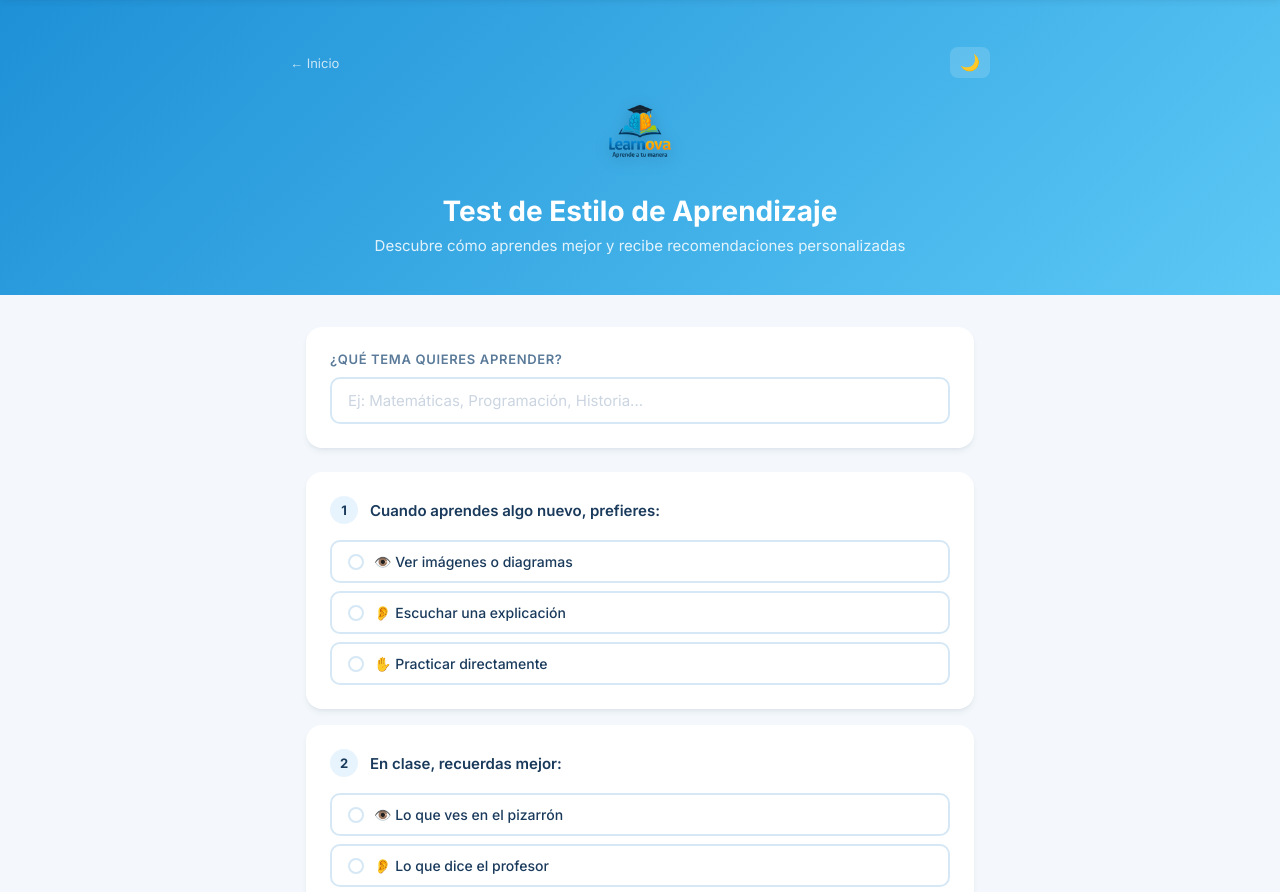
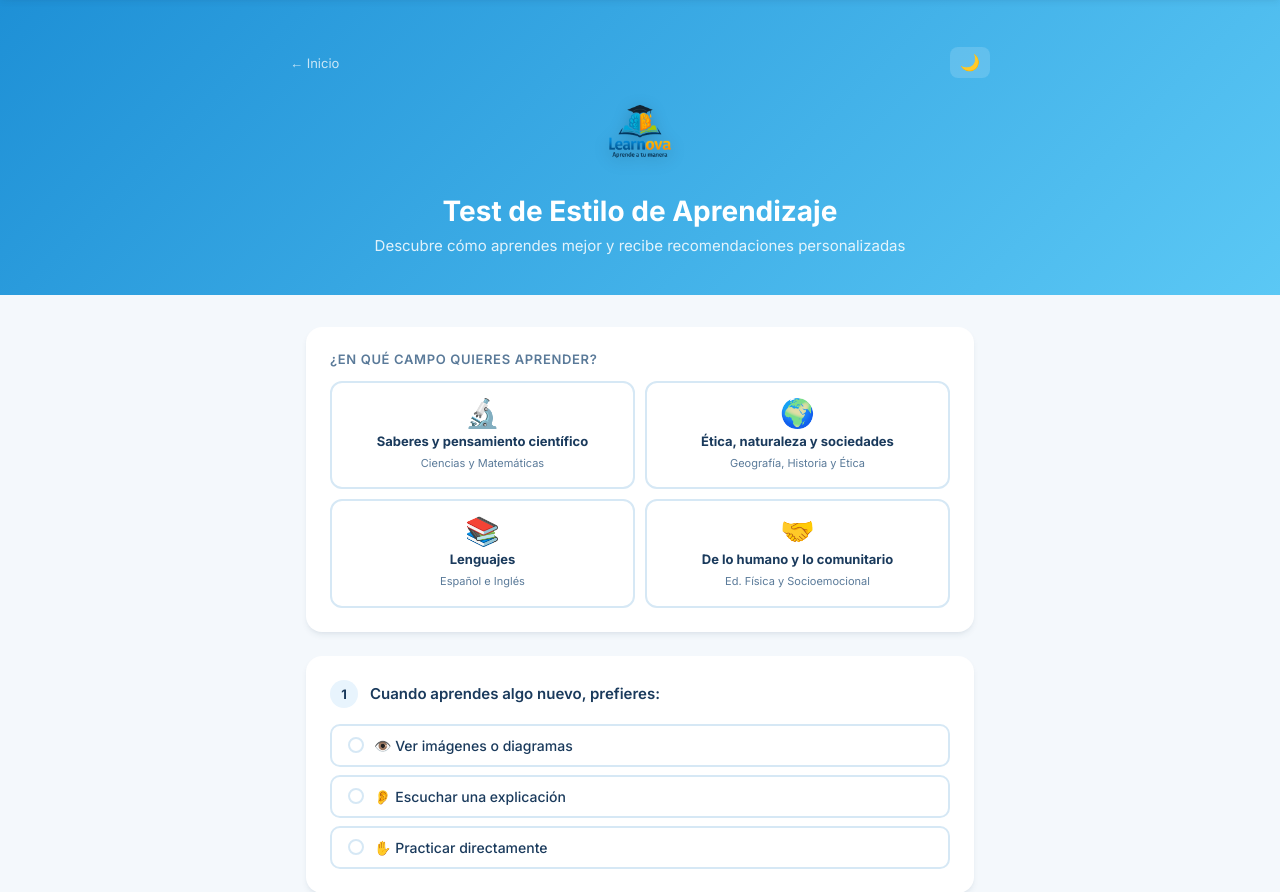
Before and after one commit to Camila23219/Learnova, a Flask app: page /encuesta in a window 1280 px wide. Shown: the part 42-934 px from the top of the page. Run offline with Flask 3, Linux system fonts and the light colour scheme; some libraries are stand-ins or nearby versions.

Commit message:
Selector de campos formativos NEM y planes personalizados por estilo
- Reemplaza input libre de tema por 4 tarjetas visuales (campos NEM)
- Planes de estudio específicos por campo + estilo de aprendizaje
- URLs de recursos adaptadas a cada campo formativo

Co-Authored-By: Claude Sonnet 4.6 <noreply@anthropic.com>

```diff
--- a/app.py
+++ b/app.py
@@ -61,6 +61,93 @@ def landing():
 def encuesta():
     return render_template('encuesta.html')
 
+PLANES = {
+    "Saberes y pensamiento científico": {
+        "visual": [
+            "Ver un video explicativo de matemáticas o ciencias en YouTube",
+            "Crear un mapa mental con fórmulas y conceptos clave",
+            "Buscar infografías o diagramas científicos del tema",
+            "Subrayar y colorear tus apuntes por categorías o pasos",
+        ],
+        "auditivo": [
+            "Escuchar una explicación de ciencias o matemáticas en YouTube",
+            "Leer en voz alta fórmulas, definiciones y procedimientos",
+            "Buscar un podcast o video explicativo del tema científico",
+            "Explicarle el concepto a alguien más con tus propias palabras",
+        ],
+        "kinestesico": [
+            "Resolver ejercicios y problemas de matemáticas o ciencias",
+            "Hacer un experimento o simulación del tema estudiado",
+            "Crear un proyecto pequeño aplicando el concepto aprendido",
+            "Buscar actividades interactivas de ciencias en Khan Academy",
+        ],
+        "busqueda": "matematicas+ciencias+explicacion",
+    },
+    "Ética, naturaleza y sociedades": {
+        "visual": [
+            "Ver documentales o videos sobre historia, geografía o ética",
+            "Crear una línea de tiempo visual con fechas y eventos clave",
+            "Buscar mapas, infografías históricas o diagramas geográficos",
+            "Subrayar tus apuntes por periodos históricos o regiones",
+        ],
+        "auditivo": [
+            "Escuchar documentales o audios sobre historia y geografía",
+            "Leer en voz alta tus apuntes de ética o eventos históricos",
+            "Buscar podcasts sobre temas sociales, culturales o ambientales",
+            "Explicar eventos históricos o dilemas éticos a alguien más",
+        ],
+        "kinestesico": [
+            "Participar en un debate o discusión sobre un tema ético o histórico",
+            "Hacer una línea de tiempo física o maqueta geográfica",
+            "Crear un proyecto sobre un tema social, ambiental o histórico",
+            "Investigar un lugar histórico o natural cercano a tu comunidad",
+        ],
+        "busqueda": "historia+geografia+etica+sociedad",
+    },
+    "Lenguajes": {
+        "visual": [
+            "Ver series, películas o videos en español o inglés con subtítulos",
+            "Crear fichas de vocabulario nuevo con imágenes y ejemplos",
+            "Buscar infografías de gramática, ortografía o estructura textual",
+            "Subrayar textos y marcar reglas gramaticales con colores",
+        ],
+        "auditivo": [
+            "Escuchar música, podcasts o radio en el idioma que estudias",
+            "Leer textos en voz alta para practicar pronunciación y ritmo",
+            "Buscar audiolibros o lecturas guiadas en español o inglés",
+            "Explicar en voz alta reglas gramaticales que acabas de aprender",
+        ],
+        "kinestesico": [
+            "Practicar conversaciones en español o inglés con alguien",
+            "Escribir un diario, carta o historia en el idioma que estudias",
+            "Participar en una exposición oral, debate o lectura dramatizada",
+            "Buscar juegos de palabras o apps interactivas de idiomas",
+        ],
+        "busqueda": "español+ingles+lenguaje+aprendizaje",
+    },
+    "De lo humano y lo comunitario": {
+        "visual": [
+            "Ver videos de técnicas deportivas, rutinas o bienestar emocional",
+            "Crear un diagrama visual de rutinas y hábitos saludables",
+            "Buscar infografías de salud física, emocional o convivencia",
+            "Hacer un mapa visual de tus metas personales y valores",
+        ],
+        "auditivo": [
+            "Escuchar podcasts sobre bienestar emocional, salud o deporte",
+            "Leer en voz alta textos sobre convivencia, valores o cuidado personal",
+            "Buscar meditaciones guiadas o audios de relajación y motivación",
+            "Compartir en voz alta tus reflexiones sobre el tema con alguien",
+        ],
+        "kinestesico": [
+            "Practicar las actividades físicas o deportes del tema estudiado",
+            "Llevar un diario emocional con reflexiones del día a día",
+            "Participar en actividades comunitarias o proyectos sociales",
+            "Diseñar tu propia rutina de ejercicio o bienestar semanal",
+        ],
+        "busqueda": "educacion+fisica+socioemocional+bienestar",
+    },
+}
+
 @app.route('/resultado', methods=['POST'])
 def resultado():
     visual = 0
@@ -68,7 +155,6 @@ def resultado():
     kinestesico = 0
 
     tema = request.form['tema']
-    tema_url = tema.replace(' ', '+')
     respuestas = []
 
     for i in range(1, 13):
@@ -93,75 +179,65 @@ def resultado():
     except Exception as e:
         print(f"[DB] Error al guardar: {e}")
 
+    datos_tema = PLANES.get(tema, PLANES["Saberes y pensamiento científico"])
+    busqueda = datos_tema["busqueda"]
+
     if visual > auditivo and visual > kinestesico:
         estilo = "Visual"
         icono = "👁️"
+        clave_estilo = "visual"
         metodos = [
             ("🗺️", "Mapas mentales", "Organiza ideas visualmente"),
             ("🎬", "Videos educativos", "Aprende viendo explicaciones"),
             ("📊", "Diagramas e infografías", "Convierte info en imágenes"),
             ("🖊️", "Subrayar con colores", "Destaca lo más importante"),
         ]
-        plan = [
-            f"Ver un video introductorio sobre {tema} en YouTube",
-            "Crear un mapa mental con los conceptos principales",
-            f"Buscar infografías o diagramas que resuman {tema}",
-            "Subrayar y colorear tus apuntes por categorías",
-        ]
         recursos = [
             {"icono": "▶️", "nombre": "YouTube", "desc": "Videos visuales", "color": "#FF0000",
-             "url": f"https://www.youtube.com/results?search_query={tema_url}+explicacion+visual"},
+             "url": f"https://www.youtube.com/results?search_query={busqueda}+visual"},
             {"icono": "📚", "nombre": "Khan Academy", "desc": "Lecciones con diagramas", "color": "#14BF96",
-             "url": f"https://www.khanacademy.org/search?page_search_query={tema_url}"},
+             "url": f"https://www.khanacademy.org/search?page_search_query={busqueda}"},
             {"icono": "📖", "nombre": "Wikipedia", "desc": "Referencia con imágenes", "color": "#3366CC",
-             "url": f"https://es.wikipedia.org/w/index.php?search={tema_url}"},
+             "url": f"https://es.wikipedia.org/w/index.php?search={busqueda}"},
         ]
     elif auditivo > visual and auditivo > kinestesico:
         estilo = "Auditivo"
         icono = "👂"
+        clave_estilo = "auditivo"
         metodos = [
             ("🎙️", "Podcasts y audios", "Escucha contenido educativo"),
             ("📢", "Leer en voz alta", "Activa tu memoria auditiva"),
             ("👥", "Explicar a otros", "Enseña y aprenderás más"),
             ("🎤", "Grabar tu voz", "Repasa escuchándote a ti mismo"),
         ]
-        plan = [
-            f"Escuchar una explicación en YouTube sobre {tema}",
-            "Leer el tema en voz alta o grabarte explicándolo",
-            f"Buscar un podcast o audio educativo sobre {tema}",
-            "Explicarle el tema a alguien más con tus propias palabras",
-        ]
         recursos = [
             {"icono": "▶️", "nombre": "YouTube", "desc": "Explicaciones en audio/video", "color": "#FF0000",
-             "url": f"https://www.youtube.com/results?search_query={tema_url}+explicacion"},
+             "url": f"https://www.youtube.com/results?search_query={busqueda}+explicacion"},
             {"icono": "📚", "nombre": "Khan Academy", "desc": "Lecciones paso a paso", "color": "#14BF96",
-             "url": f"https://www.khanacademy.org/search?page_search_query={tema_url}"},
+             "url": f"https://www.khanacademy.org/search?page_search_query={busqueda}"},
             {"icono": "📖", "nombre": "Wikipedia", "desc": "Resumen del tema", "color": "#3366CC",
-             "url": f"https://es.wikipedia.org/w/index.php?search={tema_url}"},
+             "url": f"https://es.wikipedia.org/w/index.php?search={busqueda}"},
         ]
     else:
         estilo = "Kinestésico"
         icono = "✋"
+        clave_estilo = "kinestesico"
         metodos = [
             ("🧪", "Ejercicios prácticos", "Aprende haciendo"),
             ("🔬", "Experimentos", "Explora con tus manos"),
             ("🎮", "Juegos educativos", "Gamifica tu aprendizaje"),
             ("🛠️", "Proyectos", "Construye para entender"),
         ]
-        plan = [
-            f"Buscar ejercicios prácticos sobre {tema} en Khan Academy",
-            f"Intentar resolver un problema o actividad de {tema}",
-            "Crear un pequeño proyecto aplicando lo que aprendiste",
-            f"Buscar experimentos o simulaciones de {tema} en YouTube",
+        recursos = [
+            {"icono": "▶️", "nombre": "YouTube", "desc": "Tutoriales y actividades", "color": "#FF0000",
+             "url": f"https://www.youtube.com/results?search_query={busqueda}+ejercicios+practicos"},
+            {"icono": "📚", "nombre": "Khan Academy", "desc": "Ejercicios interactivos", "color": "#14BF96",
+             "url": f"https://www.khanacademy.org/search?page_search_query={busqueda}"},
+            {"icono": "📖", "nombre": "Wikipedia", "desc": "Contexto del tema", "color": "#3366CC",
+             "url": f"https://es.wikipedia.org/w/index.php?search={busqueda}"},
         ]
-        recursos = [
-            {"icono": "▶️", "nombre": "YouTube", "desc": "Tutoriales y experimentos", "color": "#FF0000",
-             "url": f"https://www.youtube.com/results?search_query={tema_url}+ejercicios+practicos"},
-            {"icono": "📚", "nombre": "Khan Academy", "desc": "Ejercicios interactivos", "color": "#14BF96",
-             "url": f"https://www.khanacademy.org/search?page_search_query={tema_url}"},
-            {"icono": "📖", "nombre": "Wikipedia", "desc": "Contexto del tema", "color": "#3366CC",
-             "url": f"https://es.wikipedia.org/w/index.php?search={tema_url}"},
-        ]
+
+    plan = datos_tema[clave_estilo]
 
     return render_template('resultado.html',
         tema=tema, estilo=estilo, icono=icono,
--- a/templates/encuesta.html
+++ b/templates/encuesta.html
@@ -111,33 +111,76 @@
       box-shadow: var(--shadow);
     }
 
-    .topic-card label {
+    .topic-card > label {
       display: block;
       font-size: 13px;
       font-weight: 600;
       color: var(--text-light);
       text-transform: uppercase;
       letter-spacing: 0.05em;
-      margin-bottom: 10px;
+      margin-bottom: 14px;
     }
 
-    .topic-card input[type="text"] {
-      width: 100%;
-      padding: 12px 16px;
-      border: 2px solid var(--border);
-      border-radius: 10px;
-      font-size: 15px;
-      font-family: inherit;
-      color: var(--text);
-      transition: border-color 0.2s;
-      outline: none;
+    .tema-grid {
+      display: grid;
+      grid-template-columns: 1fr 1fr;
+      gap: 10px;
     }
 
-    .topic-card input[type="text"]:focus {
-      border-color: var(--accent);
+    .tema-opcion { position: relative; }
+
+    .tema-opcion input[type="radio"] {
+      position: absolute;
+      opacity: 0;
+      width: 0;
+      height: 0;
     }
 
-    .topic-card input[type="text"]::placeholder { color: #CBD5E1; }
+    .tema-opcion label {
+      display: flex;
+      flex-direction: column;
+      align-items: center;
+      text-align: center;
+      gap: 6px;
+      padding: 16px 12px;
+      border: 2px solid var(--border);
+      border-radius: 12px;
+      cursor: pointer;
+      transition: all 0.15s;
+      user-select: none;
+    }
+
+    .tema-opcion label:hover {
+      border-color: var(--accent);
+      background: var(--primary-light);
+    }
+
+    .tema-opcion input[type="radio"]:checked + label {
+      border-color: var(--accent);
+      background: var(--primary-light);
+      box-shadow: 0 0 0 3px rgba(30,144,214,0.2);
+    }
+
+    .tema-icon { font-size: 28px; line-height: 1; }
+
+    .tema-nombre {
+      font-size: 13px;
+      font-weight: 700;
+      color: var(--text);
+      line-height: 1.3;
+    }
+
+    .tema-sub {
+      font-size: 11px;
+      color: var(--text-light);
+      line-height: 1.4;
+    }
+
+    @media (max-width: 480px) {
+      .tema-grid { grid-template-columns: 1fr; }
+      .tema-opcion label { flex-direction: row; text-align: left; gap: 12px; padding: 12px 14px; }
+      .tema-icon { font-size: 24px; flex-shrink: 0; }
+    }
 
     /* PREGUNTA */
     .pregunta {
@@ -302,7 +345,6 @@
       .progress-text { font-size: 12px; }
       .container { padding: 16px 10px 48px; }
       .topic-card { padding: 18px; border-radius: 12px; }
-      .topic-card input[type="text"] { font-size: 14px; }
       .pregunta { padding: 16px; border-radius: 12px; }
       .pregunta p { font-size: 14px; }
       .opcion label { padding: 10px 12px; font-size: 13px; }
@@ -381,8 +423,46 @@
 
   <!-- TEMA -->
   <div class="topic-card">
-    <label for="tema">¿Qué tema quieres aprender?</label>
-    <input type="text" name="tema" id="tema" placeholder="Ej: Matemáticas, Programación, Historia..." required>
+    <label>¿En qué campo quieres aprender?</label>
+    <div class="tema-grid">
+
+      <div class="tema-opcion">
+        <input type="radio" name="tema" id="tema1" value="Saberes y pensamiento científico" required>
+        <label for="tema1">
+          <span class="tema-icon">🔬</span>
+          <span class="tema-nombre">Saberes y pensamiento científico</span>
+          <span class="tema-sub">Ciencias y Matemáticas</span>
+        </label>
+      </div>
+
+      <div class="tema-opcion">
+        <input type="radio" name="tema" id="tema2" value="Ética, naturaleza y sociedades">
+        <label for="tema2">
+          <span class="tema-icon">🌍</span>
+          <span class="tema-nombre">Ética, naturaleza y sociedades</span>
+          <span class="tema-sub">Geografía, Historia y Ética</span>
+        </label>
+      </div>
+
+      <div class="tema-opcion">
+        <input type="radio" name="tema" id="tema3" value="Lenguajes">
+        <label for="tema3">
+          <span class="tema-icon">📚</span>
+          <span class="tema-nombre">Lenguajes</span>
+          <span class="tema-sub">Español e Inglés</span>
+        </label>
+      </div>
+
+      <div class="tema-opcion">
+        <input type="radio" name="tema" id="tema4" value="De lo humano y lo comunitario">
+        <label for="tema4">
+          <span class="tema-icon">🤝</span>
+          <span class="tema-nombre">De lo humano y lo comunitario</span>
+          <span class="tema-sub">Ed. Física y Socioemocional</span>
+        </label>
+      </div>
+
+    </div>
   </div>
 
   <!-- P1 -->
```
